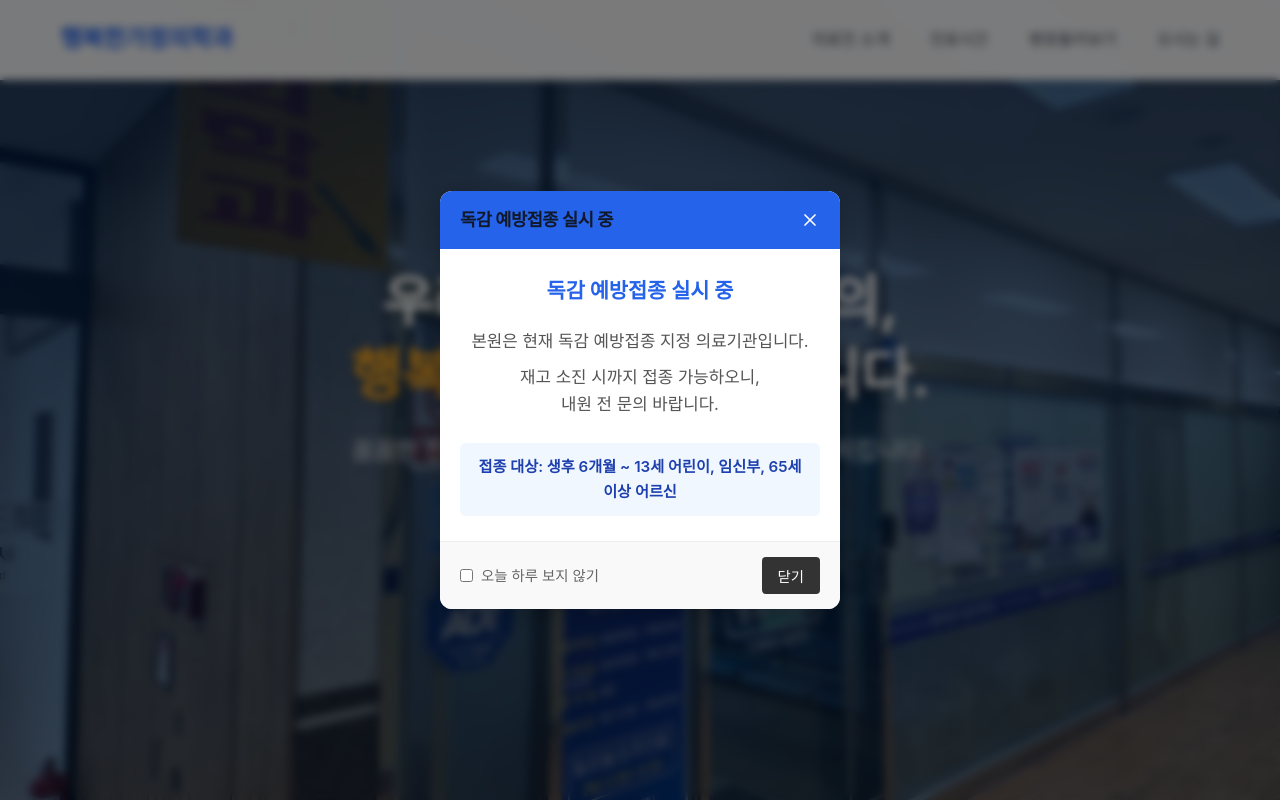
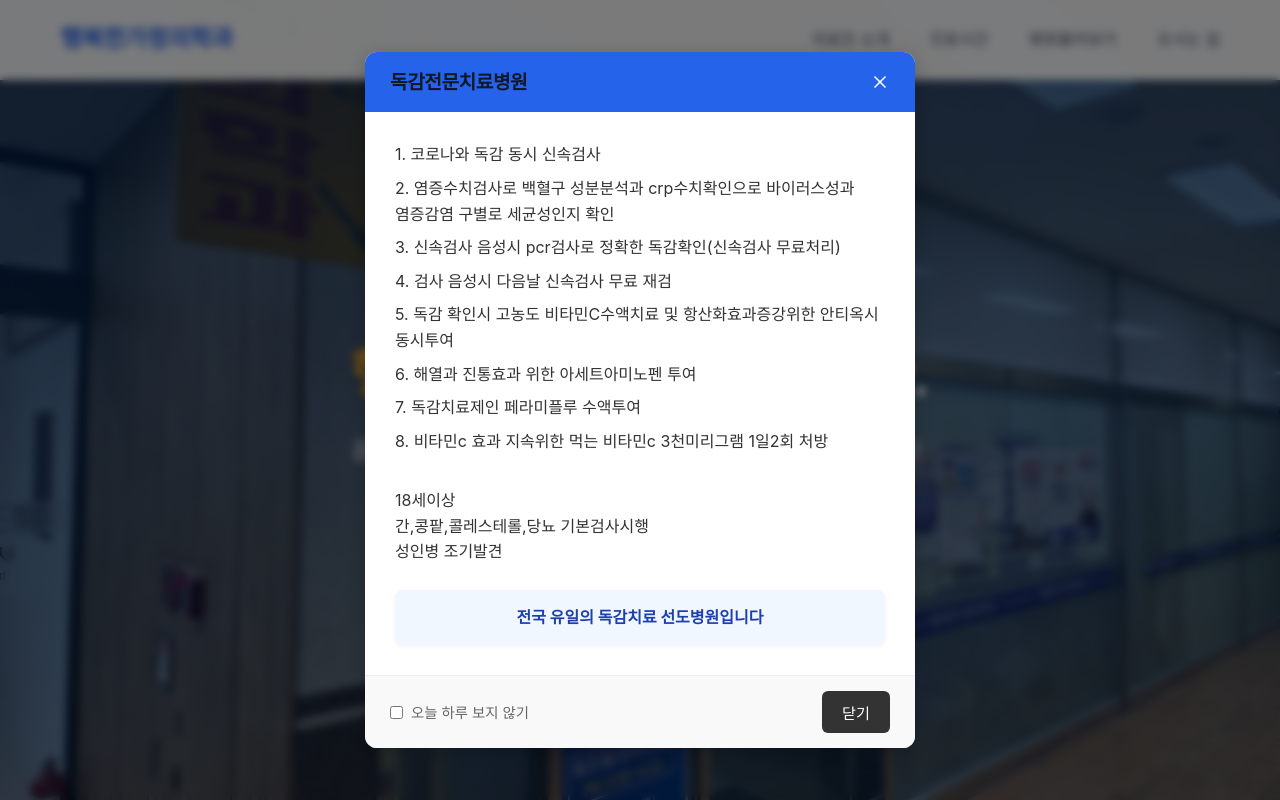
Before and after one commit to acornriver/HappyClinic, a React (Vite) app: page / in a window 1280 px wide. Shown: the top 800 px of the page. Built offline with nearby package versions, Linux system fonts and the light colour scheme; a web font is replaced by a local one.

Commit message:
Update popup content and styles for better visibility

```diff
--- a/public/popup.json
+++ b/public/popup.json
@@ -1,12 +1,17 @@
 {
     "show": true,
-    "id": "notice_2025_flu",
-    "title": "독감 예방접종 실시 중",
+    "id": "notice_2025_flu_treatment",
+    "title": "독감전문치료병원",
     "messages": [
-        "본원은 현재 독감 예방접종 지정 의료기관입니다.",
-        "재고 소진 시까지 접종 가능하오니,\n내원 전 문의 바랍니다."
+        "1. 코로나와 독감 동시 신속검사",
+        "2. 염증수치검사로 백혈구 성분분석과 crp수치확인으로 바이러스성과 염증감염 구별로 세균성인지 확인",
+        "3. 신속검사 음성시 pcr검사로 정확한 독감확인(신속검사 무료처리)",
+        "4. 검사 음성시 다음날 신속검사 무료 재검",
+        "5. 독감 확인시 고농도 비타민C수액치료 및 항산화효과증강위한 안티옥시 동시투여",
+        "6. 해열과 진통효과 위한 아세트아미노펜 투여",
+        "7. 독감치료제인 페라미플루 수액투여",
+        "8. 비타민c 효과 지속위한 먹는 비타민c 3천미리그램 1일2회 처방",
+        "\n18세이상\n간,콩팥,콜레스테롤,당뇨 기본검사시행\n성인병 조기발견"
     ],
-    "highlight": "접종 대상: 생후 6개월 ~ 13세 어린이, 임신부, 65세 이상 어르신",
-    "startDate": "2025-11-01",
-    "endDate": "2026-04-30"
+    "highlight": "전국 유일의 독감치료 선도병원입니다"
 }
--- a/src/components/NoticePopup.module.css
+++ b/src/components/NoticePopup.module.css
@@ -15,24 +15,30 @@
 .popup {
     background-color: white;
     width: 90%;
-    max-width: 400px;
+    max-width: 550px;
+    /* Increased max-width for better PC view */
     border-radius: 12px;
     box-shadow: 0 4px 20px rgba(0, 0, 0, 0.2);
     overflow: hidden;
     animation: fadeIn 0.3s ease-out;
+    display: flex;
+    flex-direction: column;
+    max-height: 90vh;
+    /* Prevent it from being too tall on small screens */
 }
 
 .header {
     background-color: var(--color-primary);
     color: white;
-    padding: 15px 20px;
+    padding: 15px 25px;
     display: flex;
     justify-content: space-between;
     align-items: center;
+    flex-shrink: 0;
 }
 
 .header h3 {
-    font-size: 1.1rem;
+    font-size: 1.2rem;
     font-weight: 600;
     margin: 0;
 }
@@ -43,47 +49,87 @@
     padding: 0;
     display: flex;
     align-items: center;
+    cursor: pointer;
+    border: none;
 }
 
 .content {
-    padding: 25px 20px;
-    text-align: center;
+    padding: 30px 30px;
+    text-align: left;
+    /* Align text left for list readability */
+    overflow-y: auto;
+    /* Allow scrolling if content is long */
 }
 
 .mobileTitle {
-    font-size: 1.3rem;
+    font-size: 1.4rem;
     color: var(--color-primary);
-    margin-bottom: 20px;
-    display: block;
+    margin-bottom: 25px;
+    display: none;
+    /* Hide duplicate title inside content on PC, can show on mobile if header is hidden or different style */
+    text-align: center;
+    font-weight: 700;
+}
+
+@media (max-width: 768px) {
+    .mobileTitle {
+        display: block;
+        margin-top: 5px;
+    }
+
+    .header {
+        /* Optional: Hide or simplify header on mobile if redundant */
+        /* display: none; */
+    }
+
+    .popup {
+        max-width: 90%;
+    }
+
+    .content {
+        padding: 20px 20px;
+    }
 }
 
 .messageList {
     margin-bottom: 25px;
+    display: flex;
+    flex-direction: column;
+    gap: 8px;
 }
 
 .messageLine {
-    color: #555;
-    margin-bottom: 10px;
+    color: #333;
+    /* Darker text for better contrast */
+    margin-bottom: 0px;
     line-height: 1.6;
-    font-size: 1.05rem;
+    font-size: 1rem;
+    text-align: left;
+    word-break: keep-all;
+    /* Prevent awkward word breaks in Korean */
 }
 
 .campaign {
     background-color: #f0f7ff;
-    padding: 12px;
-    border-radius: 6px;
-    font-size: 0.95rem;
+    padding: 15px;
+    border-radius: 8px;
+    font-size: 1rem;
     color: var(--color-primary-dark);
-    font-weight: 600;
+    font-weight: 700;
+    text-align: center;
+    margin-top: 10px;
+    box-shadow: 0 2px 4px rgba(0, 0, 0, 0.05);
+    /* Subtle shadow for emphasis */
 }
 
 .footer {
-    padding: 15px 20px;
+    padding: 15px 25px;
     border-top: 1px solid #eee;
     display: flex;
     justify-content: space-between;
     align-items: center;
     background-color: #f9f9f9;
+    flex-shrink: 0;
 }
 
 .checkboxLabel {
@@ -98,10 +144,12 @@
 .confirmBtn {
     background-color: #333;
     color: white;
-    padding: 8px 16px;
-    border-radius: 4px;
-    font-size: 0.9rem;
+    padding: 10px 20px;
+    border-radius: 6px;
+    font-size: 0.95rem;
     transition: background 0.2s;
+    border: none;
+    cursor: pointer;
 }
 
 .confirmBtn:hover {
```
Also changed, not shown: 1 other file (tests, documents, lock files or other folders).
